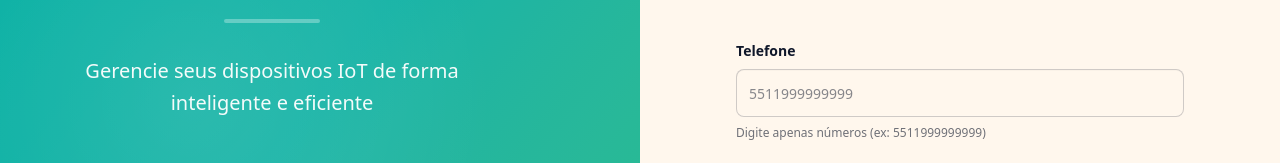
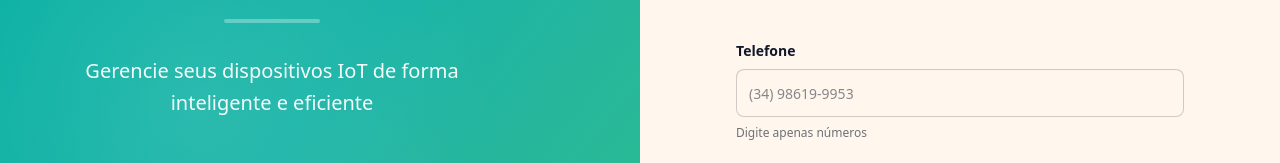
Before and after one commit to ruann3res/dashboard, a React (Vite) app: page /login in a window 1280 px wide. Shown: the part 299-462 px from the top of the page. Built offline with nearby package versions, Linux system fonts and the light colour scheme; no server answers.

Commit message:
feat: improve login xp

```diff
--- a/src/pages/Auth/Login/index.tsx
+++ b/src/pages/Auth/Login/index.tsx
@@ -29,10 +29,54 @@ export const LoginPage = () => {
     return value.replace(/\D/g, '')
   }
 
+  const formatPhoneMask = (value: string) => {
+    const numbers = formatPhone(value)
+    const length = numbers.length
+
+    const phoneFormats = [
+      {
+        maxLength: 2,
+        format: (nums: string) => nums,
+      },
+      {
+        maxLength: 6,
+        format: (nums: string) => `(${nums.slice(0, 2)}) ${nums.slice(2)}`,
+      },
+      {
+        maxLength: 7,
+        format: (nums: string) => `(${nums.slice(0, 2)}) ${nums.slice(2, 6)}-${nums.slice(6)}`,
+      },
+      {
+        maxLength: 10,
+        format: (nums: string) => {
+          // Para 10 dígitos, verifica se começa com 9 (celular) ou não (fixo)
+          const isCellphone = nums[2] === '9'
+          if (isCellphone) {
+            // Celular: (XX) 9XXXX-XXXX
+            return `(${nums.slice(0, 2)}) ${nums.slice(2, 7)}-${nums.slice(7)}`
+          } else {
+            // Fixo: (XX) XXXX-XXXX
+            return `(${nums.slice(0, 2)}) ${nums.slice(2, 6)}-${nums.slice(6)}`
+          }
+        },
+      },
+      {
+        maxLength: 11,
+        format: (nums: string) => `(${nums.slice(0, 2)}) ${nums.slice(2, 7)}-${nums.slice(7, 11)}`,
+      },
+    ]
+
+    const format = phoneFormats.find((f) => length <= f.maxLength) || phoneFormats[phoneFormats.length - 1]
+    return format.format(numbers)
+  }
+
   const handlePhoneChange = (e: React.ChangeEvent<HTMLInputElement>) => {
-    const formatted = formatPhone(e.target.value)
-    setValue('phone', formatted, { shouldValidate: true })
+    const numbers = formatPhone(e.target.value)
+    const limitedNumbers = numbers.slice(0, 11)
+    setValue('phone', limitedNumbers, { shouldValidate: true })
   }
+
+  const displayPhoneValue = phoneValue ? formatPhoneMask(phoneValue) : ''
 
   const onSubmit = (data: LoginFormData) => {
     login(data.phone, {
@@ -98,25 +142,26 @@ export const LoginPage = () => {
                   type="tel"
                   {...register('phone', {
                     required: 'Telefone é obrigatório',
-                    minLength: {
-                      value: 10,
-                      message: 'Telefone deve ter pelo menos 10 dígitos',
-                    },
-                    maxLength: {
-                      value: 15,
-                      message: 'Telefone deve ter no máximo 15 dígitos',
-                    },
-                    pattern: {
-                      value: /^\d+$/,
-                      message: 'Digite apenas números',
+                    validate: {
+                      minLength: (value) => {
+                        const numbers = formatPhone(value)
+                        return numbers.length >= 10 || 'Telefone deve ter pelo menos 10 dígitos'
+                      },
+                      maxLength: (value) => {
+                        const numbers = formatPhone(value)
+                        return numbers.length <= 11 || 'Telefone deve ter no máximo 11 dígitos'
+                      },
+                      onlyNumbers: (value) => {
+                        return /^\d+$/.test(formatPhone(value)) || 'Digite apenas números'
+                      },
                     },
                   })}
-                  value={phoneValue}
+                  value={displayPhoneValue}
                   onChange={handlePhoneChange}
                   className={`input input-bordered w-full rounded-lg h-12 focus:input-primary transition-colors ${
                     errors.phone ? 'input-error' : ''
                   }`}
-                  placeholder="5511999999999"
+                  placeholder="(34) 98619-9953"
                   autoComplete="tel"
                   maxLength={15}
                 />
@@ -125,7 +170,7 @@ export const LoginPage = () => {
                 )}
                 {!errors.phone && (
                   <p className="text-xs text-base-content/60">
-                    Digite apenas números (ex: 5511999999999)
+                    Digite apenas números
                   </p>
                 )}
               </div>
```
